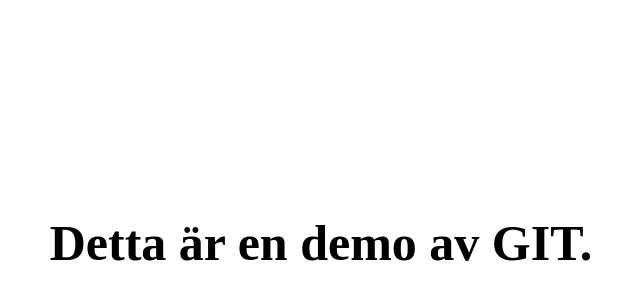
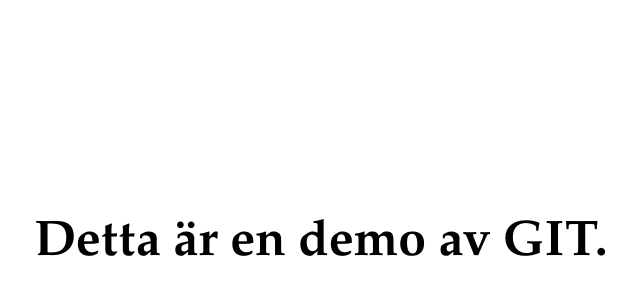
Before and after one commit to InnoDrift/Gitdemo, a plain HTML site: page index.html in a window 1280 px wide. Shown: the part 106-406 px from the top of the page, without its empty margins (327-967 px from the left). Drawn offline with Linux system fonts and the light colour scheme.

Commit message:
changed font

```diff
--- a/css/main.css
+++ b/css/main.css
@@ -5,6 +5,7 @@ body, html {
 h2 {
 font-size: 50px;
 text-align: center;
+font-family: Didot, "Didot LT STD", "Hoefler Text", Garamond, "Times New Roman", serif;
 }
 .divDemo1 {
     width: 100%;
```
